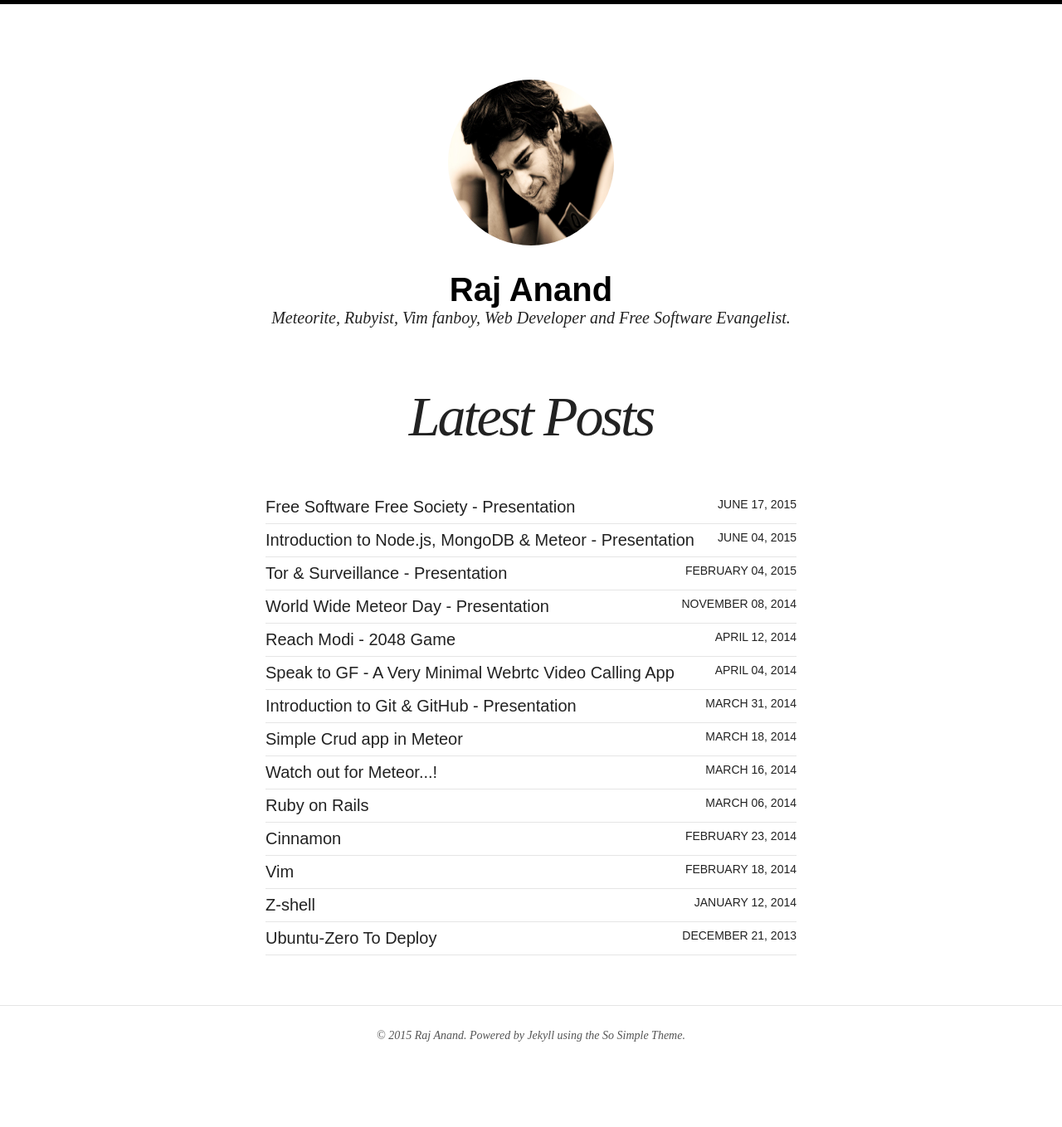
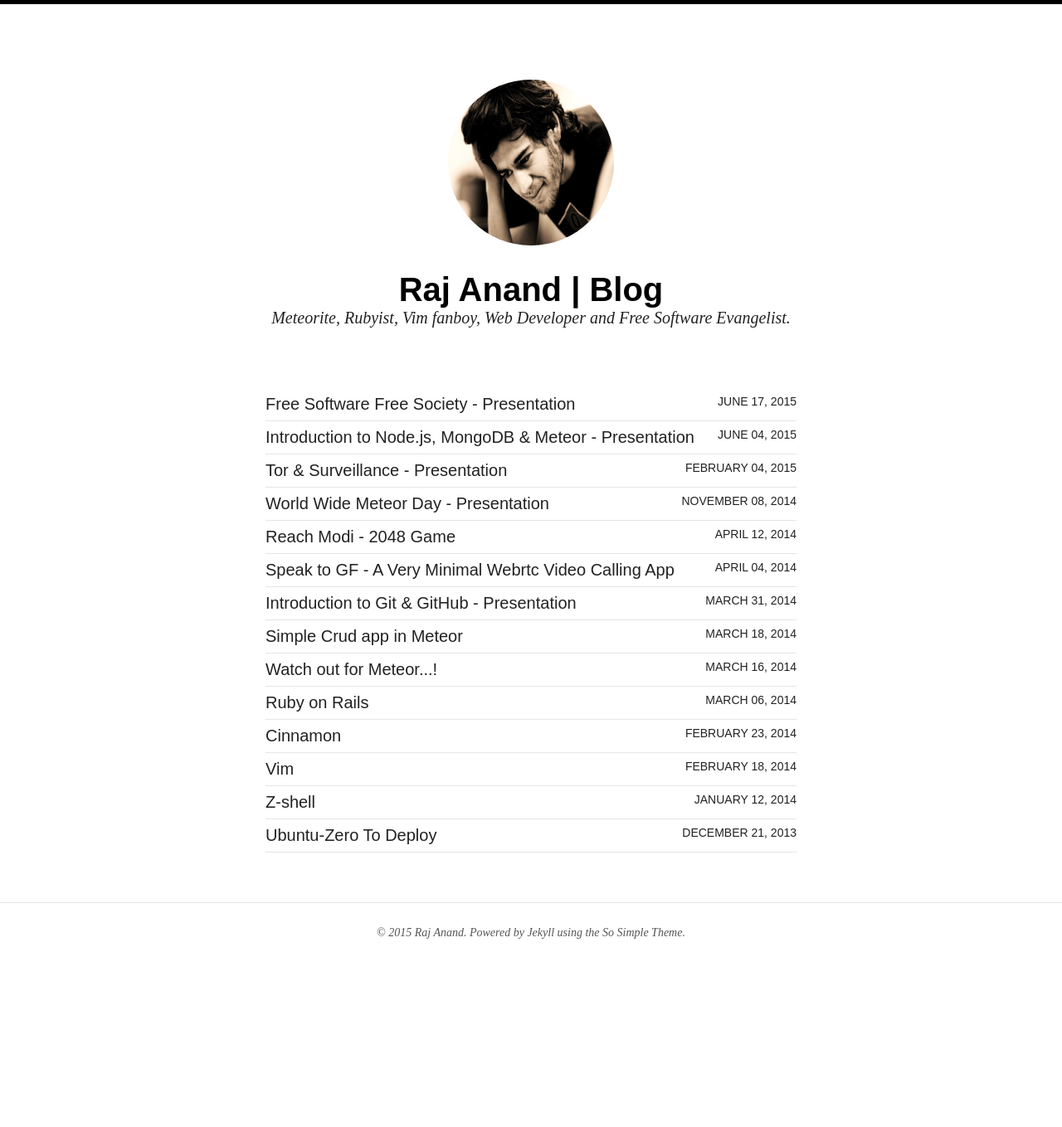
Before and after one commit to rajanand02/rajanand02.github.io, a Jekyll site: the page built from index.html, in a window 1280 px wide. Shown: the whole page at 83% size. Built offline with Jekyll 4.4.1, drawn with Linux system fonts in a browser that asks for light colours; nearby versions of some CDN libraries; after the commit the page ends 1235 px from its top, so only the background shows below that.

Commit message:
remove annoying lates post global title

```diff
--- a/_config.yml
+++ b/_config.yml
@@ -1,4 +1,4 @@
-title:            Raj Anand
+title:            Raj Anand | Blog
 description:      Meteorite, Rubyist, Vim fanboy, Web Developer and Free Software Evangelist.
 logo:             profile_pic.jpg
 disqus_shortname: rajanand02
--- a/_includes/head.html
+++ b/_includes/head.html
@@ -11,7 +11,7 @@
 <meta name="twitter:image" content="http://hacktivist.in/images/blog_og.png">
 {% else %}<meta name="twitter:card" content="summary">
 <meta name="twitter:image" content="http://hacktivist.in/images/blog_og.png">{% endif %}
-<meta name="twitter:title" content="Raj Anand | Blog">
+<meta name="twitter:title" content="{% if page.title %}{{ page.title }}{% else %}{{ site.title }}{% endif %}">
 <meta name="twitter:description" content="{% if page.description %}{{ page.description }}{% else %}{{ site.description }}{% endif %}">
 <meta name="twitter:creator" content="@{{ site.owner.twitter }}">{% endif %}
 
@@ -19,7 +19,7 @@
 <meta property="og:locale" content="en_US">
 <meta property="og:image" content="http://hacktivist.in/images/blog_og.png">
 <meta property="og:type" content="website">
-<meta property="og:title" content="Raj Anand | Blog">
+<meta property="og:title" content="{% if page.title %}{{ page.title }}{% else %}{{ site.title }}{% endif %}">
 <meta property="og:description" content="{% if page.description %}{{ page.description }}{% else %}{{ site.description }}{% endif %}">
 <meta property="og:url" content="http://hacktivist.in">
 <meta property="og:site_name" content="{{ site.title }} | Blog">
--- a/index.html
+++ b/index.html
@@ -1,6 +1,5 @@
 ---
 layout: page
-title: Latest Posts
 ---
 
 <ul class="post-list">
```
